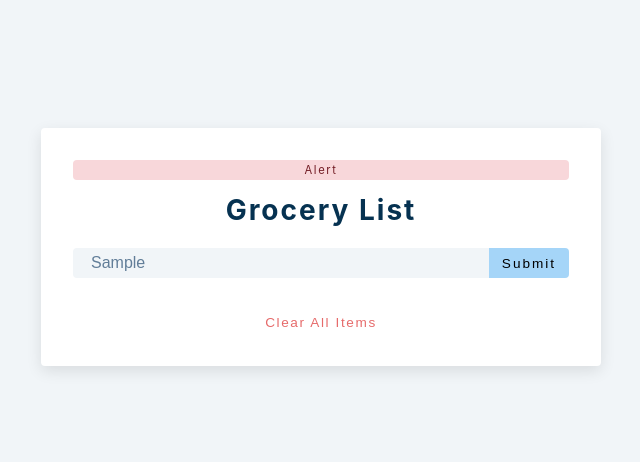
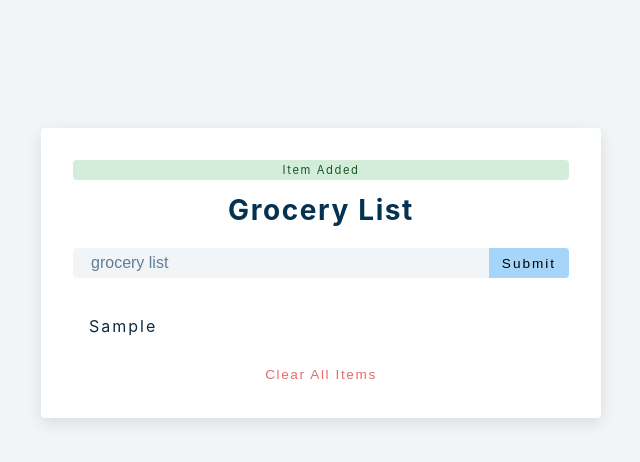
Before and after one commit to madhuridjs/react15_grocerylist, a React (Create React App) app: page / in a window 1280 px wide. Both pictures are taken after typing "Sample" into the empty fields and a click on the button "Submit". Shown: the top 462 px of the page, without its empty margins (319-959 px from the left). Built offline with nearby package versions, Linux system fonts and the light colour scheme.

Commit message:
added items to list and made alert dynamic

```diff
--- a/src/Alert.js
+++ b/src/Alert.js
@@ -1,9 +1,9 @@
 import React from 'react';
 
-const Alert = ({ type }) => {
+const Alert = ({ type, msg }) => {
     return(
         <div>
-            <p className= {`alert alert-${type}`}>Alert</p>
+            <p className= {`alert alert-${type}`}>{msg}</p>
         </div>
     )
 }
--- a/src/App.js
+++ b/src/App.js
@@ -1,23 +1,40 @@
 import React, { useState } from 'react';
 import Alert from './Alert';
+import List from './List';
 
 function App() {
     const [name, setName] = useState("");
+    const [list, setList] = useState([]);
+    const [isEdit, setIsEdit] = useState("");
     const [alert, setAlert] = useState({
-        show: true,
-        type: 'danger',
+        show: false,
+        type: "",
         msg: ""
     });
 
     const handleSubmit= (event) => {
         event.preventDefault()
-        console.log("hello");
+        if(!name){
+            //alert
+        }else if (name && isEdit) {
+            //edit alert
+        }else{
+            //success alert
+            setAlert({show: true, type: "success", msg: "item added"})
+            const newItems= ({id: new Date().getTime.toString, title: name})
+            setList([...list, newItems]);
+            setName("")
+        }
+    }
+
+    const submitList = () => {
+
     }
     return(
         <section className= "section-center">
             <div className= "grocery-form">
                 <Alert {...alert}/>
-                <h3 className= "title">Grocery List</h3>
+                <h3>Grocery List</h3>
             </div>
             <form className= "form-control" onSubmit={handleSubmit}>
                 <input
@@ -30,10 +47,10 @@ function App() {
                 <button className= "submit-btn">Submit</button>
             </form>
             <div className= "grocery-container">
+                <List list = {list} />
                 <button className= "clear-btn">clear all items</button>
             </div>
         </section>
-
     )
 }
 export default App;
--- a/src/List.js
+++ b/src/List.js
@@ -0,0 +1,17 @@
+import React from 'react';
+
+const List= ({list}) => {
+    return(
+        <div className="grocery-list">
+            {list.map((item) => {
+                const {id, title} = item;
+                return(
+                    <article className= "grocery-item" key= {id}>
+                        <p className="title">{title}</p>
+                    </article>
+                )
+            })}
+        </div>
+    )
+}
+export default List;
```
